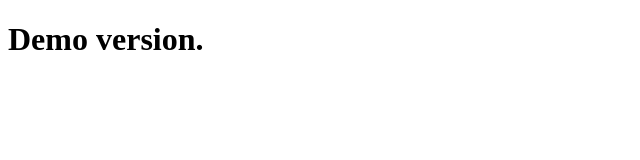
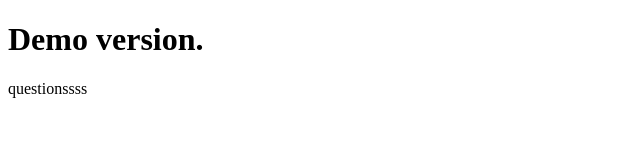
Before and after one commit to zanetasevcenko/zanetasevcenko.github.io, a plain HTML site: page index.html in a window 1280 px wide. Shown: the whole page, without its empty margins (0-640 px from the left). Drawn offline with Linux system fonts and the light colour scheme.

Commit message:
fourth step

```diff
--- a/index.html
+++ b/index.html
@@ -6,5 +6,6 @@
         </head>
         <body>
             <h1>Demo version.</h1>
+            questionssss
         </body>
     </html>
```
